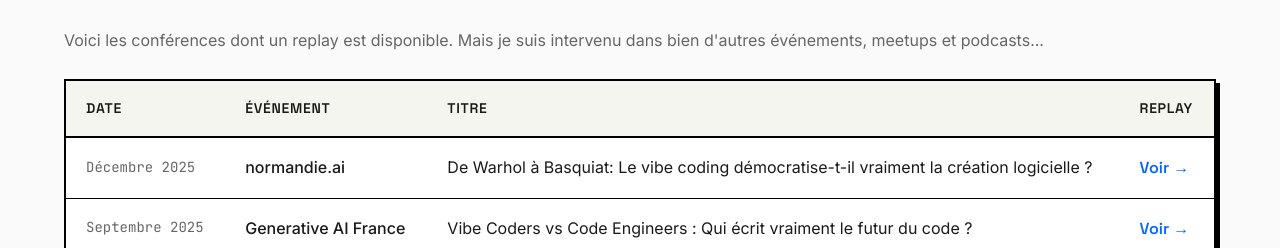
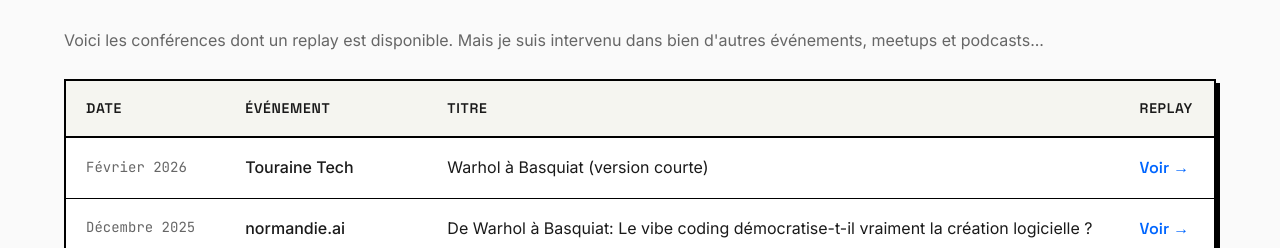
Before and after one commit to AlexKovax/site-perso-ak, a React (Vite) app: page /conferences in a window 1280 px wide. Shown: the part 940-1188 px from the top of the page. Built offline with nearby package versions, Linux system fonts and the light colour scheme.

Commit message:
Add Touraine Tech conference replay (short version of Warhol à Basquiat)

```diff
--- a/src/data/conferences.js
+++ b/src/data/conferences.js
@@ -1,4 +1,10 @@
 export const conferences = [
+  {
+    date: 'Février 2026',
+    event: 'Touraine Tech',
+    title: 'Warhol à Basquiat (version courte)',
+    replay: 'https://youtu.be/pLWORiLWskY',
+  },
   {
     date: 'Décembre 2025',
     event: 'normandie.ai',
```
